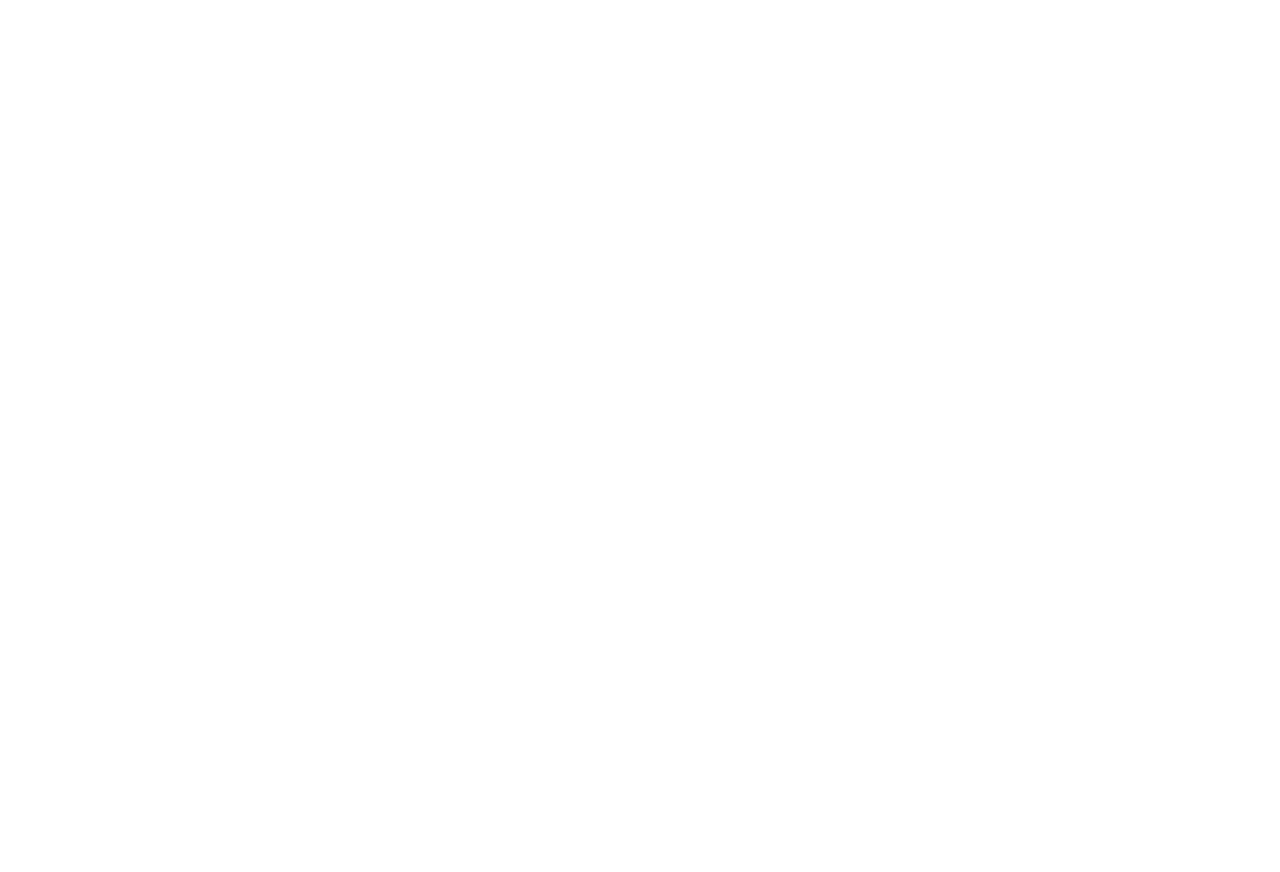
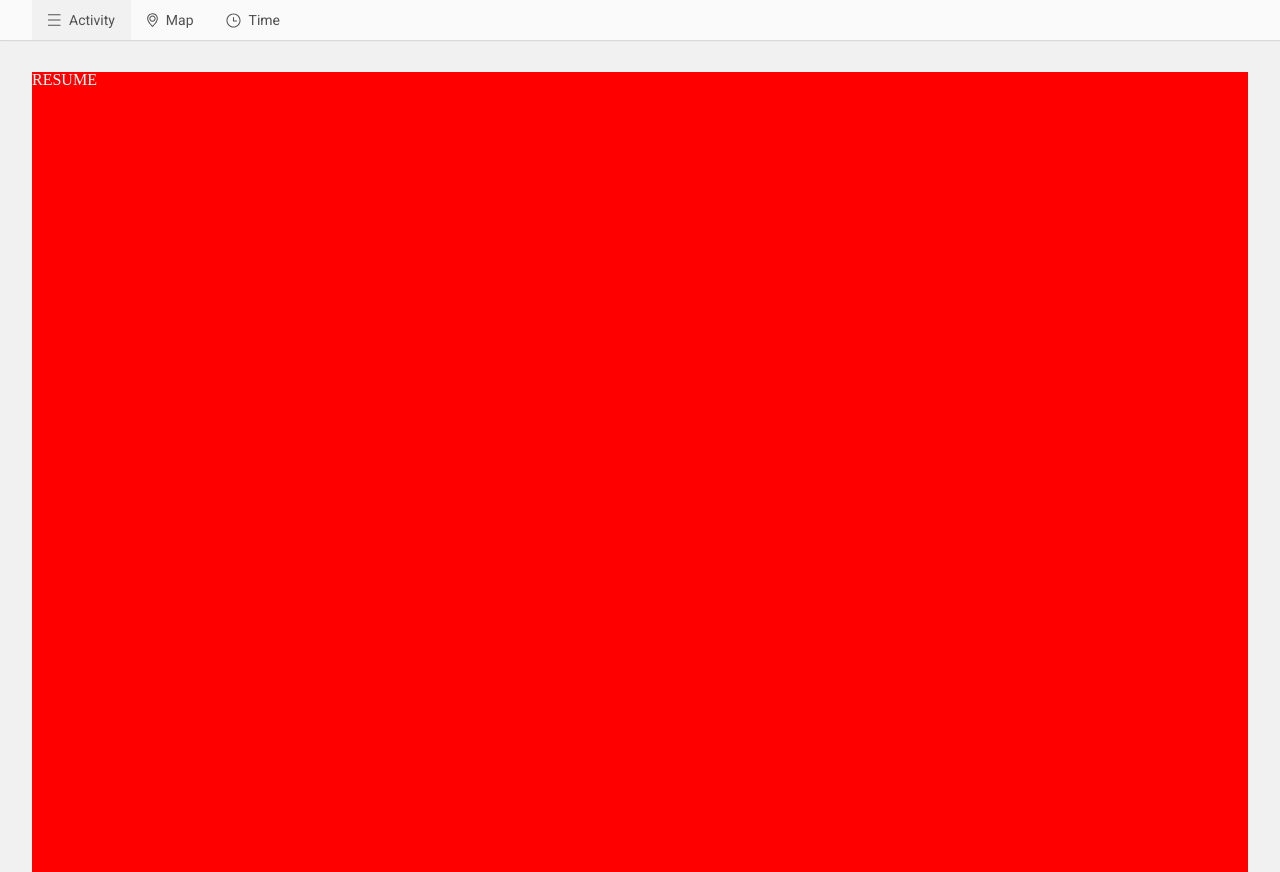
Before and after one commit to al-revenko/webBee-practice, a plain HTML site: page index.html in a window 1280 px wide. Before the commit the page ends 800 px from the top, so only its background shows below. Drawn offline with Linux system fonts and the light colour scheme.

Commit message:
Реализовал модули navbar и router для навигации Сверстал бллок навигации

```diff
--- /dev/null
+++ b/css/colors.css
@@ -0,0 +1,9 @@
+:root {
+  --blue-color: #5095ec;
+  --black-color: #505050;
+  --second-tx-color: #8f8f8f;
+  --grey-color: #d3d8de;
+  --bg-color: #f1f1f1;
+  --bg-second-color: #fafafa;
+  --white-color: #ffff;
+}
--- /dev/null
+++ b/css/fonts.css
@@ -0,0 +1,8 @@
+@import url('https://fonts.googleapis.com/css2?family=Roboto:wght@400;500&display=swap');
+
+.roboto-sm-font {
+  font-family: Roboto;
+  font-size: 14px;
+  font-weight: 400;
+  line-height: 16px;
+}
--- /dev/null
+++ b/css/main.css
@@ -0,0 +1,72 @@
+@import url('./reset.css');
+@import url('./colors.css');
+@import url('./fonts.css');
+
+body {
+  background-color: var(--bg-color);
+  min-height: 100dvh;
+}
+
+main {
+  padding: 32px 32px 0;
+}
+
+.navmenu {
+  padding: 0 32px;
+  height: 40px;
+  box-shadow: 0px 1px 1px 0px rgba(0, 0, 0, 0.1);
+  background-color: var(--bg-second-color);
+
+  & div {
+    padding: 0;
+    height: 100%;
+    display: flex;
+  }
+}
+
+.navbtn {
+  display: flex;
+  gap: 8px;
+  align-items: center;
+  justify-items: center;
+  height: 100%;
+  padding: 0 16px;
+  color: var(--black-color);
+
+  &.active, &:hover{
+    background: var(--bg-color);
+  }
+}
+
+.resume, .map, .time {
+  height: 100vh;
+  color: white;
+}
+
+.resume {
+  background-color: red;
+}
+
+.map {
+  background-color: blue;
+}
+
+.time {
+  background-color: green;
+}
+
+@media screen and (max-width: 1440px) {
+  .container-xxl {
+    margin: 0 !important;
+  }
+}
+
+@media screen and (max-width: 768px) {
+  main {
+    padding: 0 16px !important;
+  }
+
+  .navmenu div {
+    justify-content: center;
+  }
+}
--- /dev/null
+++ b/css/reset.css
@@ -0,0 +1,66 @@
+/*
+ * https://github.com/jtrost/Complete-CSS-Reset
+*/
+
+/* Displays for HTML 5 */
+article, aside, audio, command, datagrid, details, dialog, embed,
+figcaption, figure, footer, header, hgroup, menu, nav, section, summary,
+video, wbr {
+	display: block;
+}
+
+bdi, figcaption, keygen, mark, meter, progress, rp, rt, ruby, time {
+	display: inline;
+}
+
+/* Deprecated tags */
+acronym, applet, big, center, dir, font, frame, frameset, noframes, s,
+strike, tt, u, xmp {
+	display: none;
+}
+
+/* Reset styles for all structural tags */
+a, abbr, area, article, aside, audio, b, bdo, blockquote, body, button,
+canvas, caption, cite, code, col, colgroup, command, datalist, dd, del,
+details, dialog, dfn, div, dl, dt, em, embed, fieldset, figure, form,
+h1, h2, h3, h4, h5, h6, head, header, hgroup, hr, html, i, iframe, img,
+input, ins, keygen, kbd, label, legend, li, map, mark, menu, meter, nav,
+noscript, object, ol, optgroup, option, output, p, param, pre, progress,
+q, rp, rt, ruby, samp, section, select, small, span, strong, sub, sup,
+table, tbody, td, textarea, tfoot, th, thead, time, tr, ul, var, video {
+	background: transparent;
+	border: 0;
+	font-size: 100%;
+	font: inherit;
+	margin: 0;
+	outline: none;
+	padding: 0;
+	text-align: left;
+	text-decoration: none;
+	vertical-align: baseline;
+	z-index: 1;
+}
+
+/* Miscellaneous resets */
+body {
+	line-height: 1;
+}
+
+ol, ul {
+	list-style: none;
+}
+
+blockquote, q {
+	quotes: none;
+
+}
+
+blockquote:before, blockquote:after, q:before, q:after {
+	content: '';
+	content: none;
+}
+
+table {
+	border-collapse: collapse;
+	border-spacing: 0;
+}
--- a/index.html
+++ b/index.html
@@ -1,5 +1,6 @@
 <!doctype html>
 <html lang="en">
+
 <head>
     <title>Title</title>
     <!-- Required meta tags -->
@@ -8,15 +9,56 @@
 
     <!-- Bootstrap CSS v5.2.1 -->
     <link href="/libs/bootstrap/bootstrap.min.css" rel="stylesheet" />
+    <link href="/css/main.css" rel="stylesheet" />
 </head>
 
 <body>
     <header>
-        <!-- place navbar here -->
+        <nav class="navmenu">
+            <div class="container-xxl">
+                <button id="navBtnResume" class="navbtn">
+                    <svg width="13" height="13" viewBox="0 0 13 11" fill="none" xmlns="http://www.w3.org/2000/svg"
+                        xmlns:xlink="http://www.w3.org/1999/xlink">
+                        <defs />
+                        <path
+                            d="M-0.68 -0.21C-0.68 -0.51 -0.43 -0.76 -0.14 -0.76L12.13 -0.76C12.42 -0.76 12.67 -0.51 12.67 -0.21C12.67 0.08 12.42 0.33 12.13 0.33L-0.14 0.33C-0.43 0.33 -0.68 0.08 -0.68 -0.21ZM-0.14 4.45C-0.43 4.45 -0.68 4.7 -0.68 5C-0.68 5.29 -0.43 5.54 -0.14 5.54L12.13 5.54C12.42 5.54 12.67 5.29 12.67 5C12.67 4.7 12.42 4.45 12.13 4.45L-0.14 4.45ZM-0.68 10.3C-0.68 10 -0.43 9.76 -0.14 9.76L12.13 9.76C12.42 9.76 12.67 10 12.67 10.3C12.67 10.6 12.42 10.84 12.13 10.84L-0.14 10.84C-0.43 10.84 -0.68 10.6 -0.68 10.3Z"
+                            fill="#505050" fill-opacity="1.000000" fill-rule="evenodd" />
+                    </svg>
+                    <span class="roboto-sm-font">Activity</span>
+                </button>
+                <button id="navBtnMap" class="navbtn">
+                    <svg width="11.000000" height="15.000000" viewBox="-1 0 12 15" fill="none"
+                        xmlns="http://www.w3.org/2000/svg" xmlns:xlink="http://www.w3.org/1999/xlink">
+                        <defs />
+                        <path id="Union"
+                            d="M10.74 4.55C10.31 1.03 7.41 -0.56 4.68 -0.4C1.96 -0.23 -0.75 1.69 -0.8 5.24C-0.81 6.36 -0.46 7.49 0.05 8.54C0.57 9.6 1.25 10.59 1.92 11.45C2.6 12.31 3.28 13.04 3.78 13.55C4.06 13.84 4.34 14.11 4.64 14.38C4.84 14.56 5.15 14.56 5.35 14.38C5.65 14.11 5.93 13.84 6.21 13.55C6.72 13.04 7.39 12.31 8.07 11.45C8.74 10.59 9.42 9.6 9.94 8.54C10.45 7.49 10.8 6.36 10.79 5.24C10.78 5.03 10.77 4.8 10.74 4.55ZM4.55 12.79C4.72 12.97 4.87 13.11 5 13.23C5.12 13.11 5.27 12.97 5.44 12.79C5.92 12.3 6.57 11.6 7.22 10.78C7.86 9.96 8.49 9.03 8.96 8.07C9.43 7.11 9.72 6.14 9.7 5.25C9.7 5.09 9.69 4.9 9.66 4.68C9.31 1.85 7.03 0.55 4.75 0.68C2.46 0.82 0.33 2.39 0.29 5.25C0.27 6.14 0.56 7.11 1.03 8.07C1.5 9.03 2.13 9.96 2.78 10.78C3.42 11.6 4.07 12.3 4.55 12.79ZM5 1.95C3.09 1.95 1.54 3.5 1.54 5.41C1.54 7.32 3.09 8.87 5 8.87C6.91 8.87 8.45 7.32 8.45 5.41C8.45 3.5 6.91 1.95 5 1.95ZM2.62 5.41C2.62 4.1 3.68 3.04 5 3.04C6.31 3.04 7.37 4.1 7.37 5.41C7.37 6.72 6.31 7.79 5 7.79C3.68 7.79 2.62 6.72 2.62 5.41Z"
+                            fill="#505050" fill-opacity="1.000000" fill-rule="evenodd" />
+                    </svg>
+                    <span class="roboto-sm-font">Map</span>
+                </button>
+                <button id="navBtnTime" class="navbtn">
+                    <svg width="15.000000" height="15.000000" viewBox="-1 0 16 14" fill="none"
+                        xmlns="http://www.w3.org/2000/svg" xmlns:xlink="http://www.w3.org/1999/xlink">
+                        <defs />
+                        <path id="Union"
+                            d="M7 -0.5C2.85 -0.5 -0.5 2.85 -0.5 7C-0.5 11.14 2.85 14.5 7 14.5C11.14 14.5 14.5 11.14 14.5 7C14.5 2.85 11.14 -0.5 7 -0.5ZM0.58 7C0.58 3.45 3.45 0.58 7 0.58C10.54 0.58 13.41 3.45 13.41 7C13.41 10.54 10.54 13.41 7 13.41C3.45 13.41 0.58 10.54 0.58 7ZM7 3.25C7.29 3.25 7.54 3.49 7.54 3.79L7.54 7L10.33 7C10.63 7 10.87 7.24 10.87 7.54C10.87 7.84 10.63 8.08 10.33 8.08L7 8.08C6.7 8.08 6.45 7.84 6.45 7.54L6.45 3.79C6.45 3.49 6.7 3.25 7 3.25Z"
+                            fill="#505050" fill-opacity="1.000000" fill-rule="evenodd" />
+                    </svg>
+                    <span class="roboto-sm-font">Time</span>
+                </button>
+            </div>
+        </nav>
     </header>
-    <main></main>
+    <main>
+        <div id="resume" class="container-xxl p-0 resume">RESUME</div>
+
+        <div id="map" class="container-xxl p-0 map">MAP</div>
+
+        <div id="time" class="container-xxl p-0 time">TIME</div>
+    </main>
     <!-- Bootstrap JavaScript Libraries -->
     <script src="/libs/bootstrap/bootstrap.min.js"></script>
+    <script type="module" src="/js/main.js"></script>
 </body>
 
 </html>
--- /dev/null
+++ b/js/main.js
@@ -0,0 +1,2 @@
+import './modules/navbar.js'
+import './modules/router.js'
--- /dev/null
+++ b/js/modules/navbar.js
@@ -0,0 +1,43 @@
+import { redirect, currentRoute } from "./router.js";
+
+const resumeNavBtn = document.getElementById('navBtnResume')
+const mapNavBtn = document.getElementById('navBtnMap')
+const timeNavBtn = document.getElementById('navBtnTime')
+
+const navBtns = {
+  '/': resumeNavBtn,
+  '/map': mapNavBtn,
+  '/time': timeNavBtn,
+}
+
+let currentActive = null
+
+const setActive = (navBtn) => {
+  navBtn.classList.add('active')
+
+  if (currentActive) {
+    currentActive.classList.remove('active')
+  }
+  currentActive = navBtn
+}
+
+if (currentRoute in navBtns) {
+  setActive(navBtns[currentRoute])
+}
+
+
+
+resumeNavBtn.addEventListener('click', () => {
+  setActive(resumeNavBtn)
+  redirect('/')
+})
+
+mapNavBtn.addEventListener('click', () => {
+  setActive(mapNavBtn)
+  redirect('/map')
+})
+
+timeNavBtn.addEventListener('click', () => {
+  setActive(timeNavBtn)
+  redirect('/time')
+})
--- /dev/null
+++ b/js/modules/router.js
@@ -0,0 +1,52 @@
+const routes = {
+  '/': {
+    title: 'My CV',
+    contentID: 'resume',
+  },
+  '/map': {
+    title: 'Map',
+    contentID: 'map',
+  },
+  '/time': {
+    title: 'Time',
+    contentID: 'time',
+  },
+}
+
+
+export let currentRoute = '/'
+
+if (currentRoute in routes) {
+  document.title = routes[currentRoute].title
+}
+
+for (let route in routes) {
+  if (route !== currentRoute) {
+    const routeContent = document.getElementById(routes[route].contentID)
+
+    if (routeContent) {
+      routeContent.hidden = true
+    }
+  }
+}
+
+export function redirect(route) {
+  if (route in routes) {
+    if (currentRoute !== route && currentRoute in routes) {
+      const currentContent = document.getElementById(routes[currentRoute].contentID)
+
+      if (currentContent) {
+        currentContent.hidden = true
+      }
+    }
+
+    const routeData = routes[route]
+    const newContent = document.getElementById(routeData.contentID)
+
+    if (newContent) {
+      document.title = routeData.title
+      newContent.hidden = false
+      currentRoute = route
+    }
+  }
+}
```
